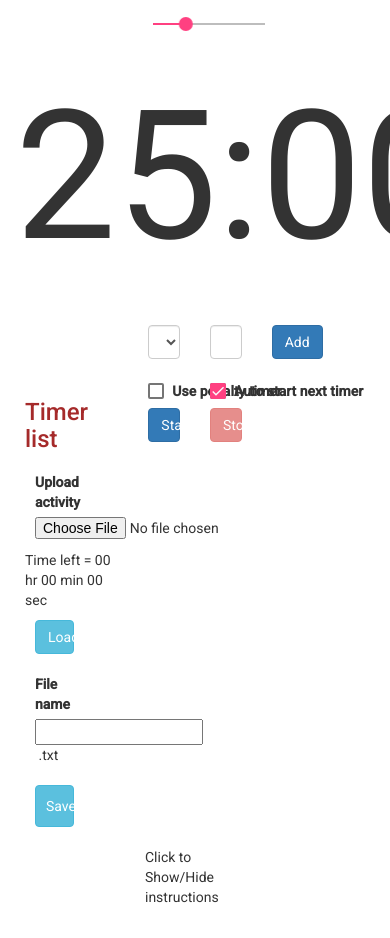
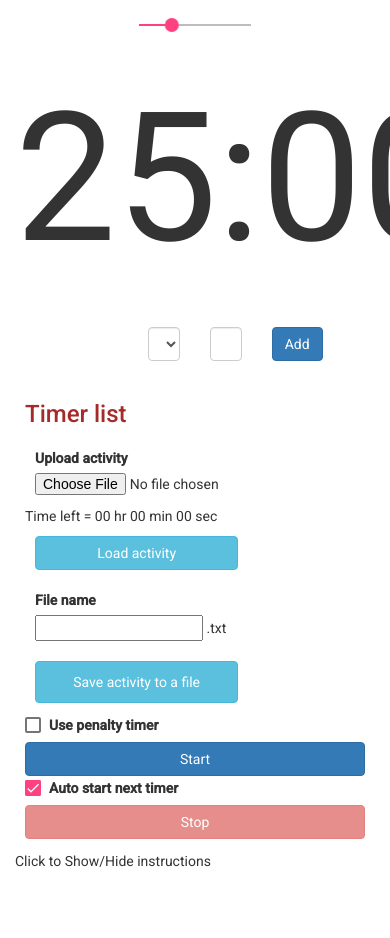
Before and after one commit to sachinsfo/pomodoro_timer, an Angular app: page / in a window 390 px wide. Shown: the top 938 px of the page. After the commit the page ends 903 px from the top, so only its background shows below. Built offline with nearby package versions, Linux system fonts and the light colour scheme.

Commit message:
fixed 25 minute timer bug and replace col-xs to col-md

```diff
--- a/src/app/timer/timer-list/timer-list.component.ts
+++ b/src/app/timer/timer-list/timer-list.component.ts
@@ -53,9 +53,15 @@ export class TimerListComponent implements OnInit {
         }
       }
       else {
-        this.timers.forEach(t => {
-          if(!t.is_complete) this.total_time_left += t.time_in_min;
-        });
+        // when default 25 minute timer is started without loading the activity
+        if(this.timers.length == 0){
+          this.total_time_left = Math.floor(seconds_remaining/60);
+        }
+        else{
+          this.timers.forEach(t => {
+            if(!t.is_complete) this.total_time_left += t.time_in_min;
+          });
+        }
       }
       this.time_left_hrs = Math.floor(this.total_time_left / 60);
       this.time_left_min = this.total_time_left % 60;
--- a/src/app/timer/timer.component.html
+++ b/src/app/timer/timer.component.html
@@ -1,33 +1,33 @@
-<div class="container">
+<div class="container-fluid">
     <!-- <div class="row">
-        <div class="col-xs-4"></div>
-        <div class="col-xs-4 text-center">
+        <div class="col-sm-4"></div>
+        <div class="col-sm-4 text-center">
             <h1>TIME</h1>
         </div>
-        <div class="col-xs-4"></div>
+        <div class="col-sm-4"></div>
     </div> -->
     <div class="row">
-        <div class="col-xs-4"></div>
-        <div class="col-xs-4 text-center">
+        <div class="col-sm-4"></div>
+        <div class="col-sm-4 text-center">
             <mat-slider min="1" max="100" step="1" value="30" #timeTextValue></mat-slider>
         </div>
-        <div class="col-xs-4"></div>
+        <div class="col-sm-4"></div>
     </div>
     <div class="row">
-        <div class="col-xs-12 text-center">
+        <div class="col-sm-12 text-center">
             <p [ngStyle]="{'font-size': paragraphFontSize}">{{minutes_minutes | number:'2.0'}}:{{minutes_seconds | number:'2.0'}}</p>
         </div>
     </div>
     <div class="row" style="padding: 10px;">
-        <div class="col-xs-12">
+        <div class="col-sm-12">
             <app-timer-item (newTimerItemEvent)="newTimerAdded($event)" *ngIf="!activity_loaded"></app-timer-item>
         </div>
     </div>
     <div class="row" style="padding: 10px;">
-        <div class="col-xs-4">
+        <div class="col-sm-4">
             <app-timer-list (loadActivityEmit)="loadNewActivity($event)"></app-timer-list>
         </div>
-        <div class="col-xs-2">
+        <div class="col-sm-2">
             <mat-checkbox (change)="onChangePenaultyCheckbox($event)" [checked]="chkboxPenaltyTime">
                 Use penalty timer
             </mat-checkbox>
@@ -36,7 +36,7 @@
             </button>
             <!-- <input type="number" class="form-control" [(ngModel)]="initialSetTimeMinutes" step="1" pattern="\d+" value="1" placeholder="minutes"> -->
         </div>
-        <div class="col-xs-2">
+        <div class="col-sm-2">
             <mat-checkbox (change)="onChangeAutoTimerCheckbox($event)" [checked]="chkboxAutoTimer">
                 Auto start next timer
             </mat-checkbox>
@@ -47,18 +47,18 @@
             <!-- <button class="btn btn-primary btn-block set_time" (click)="onSetTime()">Set Time!</button> -->
 
         </div>
-        <div class="col-xs-4">
+        <div class="col-sm-4">
         </div>
     </div>
     <div class="row">
-        <div class="col-xs-4"></div>
-        <div class="col-xs-4">
-            <p (click)="toggleShowHideInstructions()">Click to Show/Hide instructions</p>
+        <div class="col-sm-4"></div>
+        <div class="col-sm-4">
+            <p (click)="toggleShowHideInstructions()" style="cursor: pointer;">Click to Show/Hide instructions</p>
         </div>
-        <div class="col-xs-4"></div>
+        <div class="col-sm-4"></div>
     </div>
     <div class="row" style="padding: 10px;">
-        <div class="col-xs-12">
+        <div class="col-sm-12">
 
             <div *ngIf="showInstructions">
                 <pre>
```
